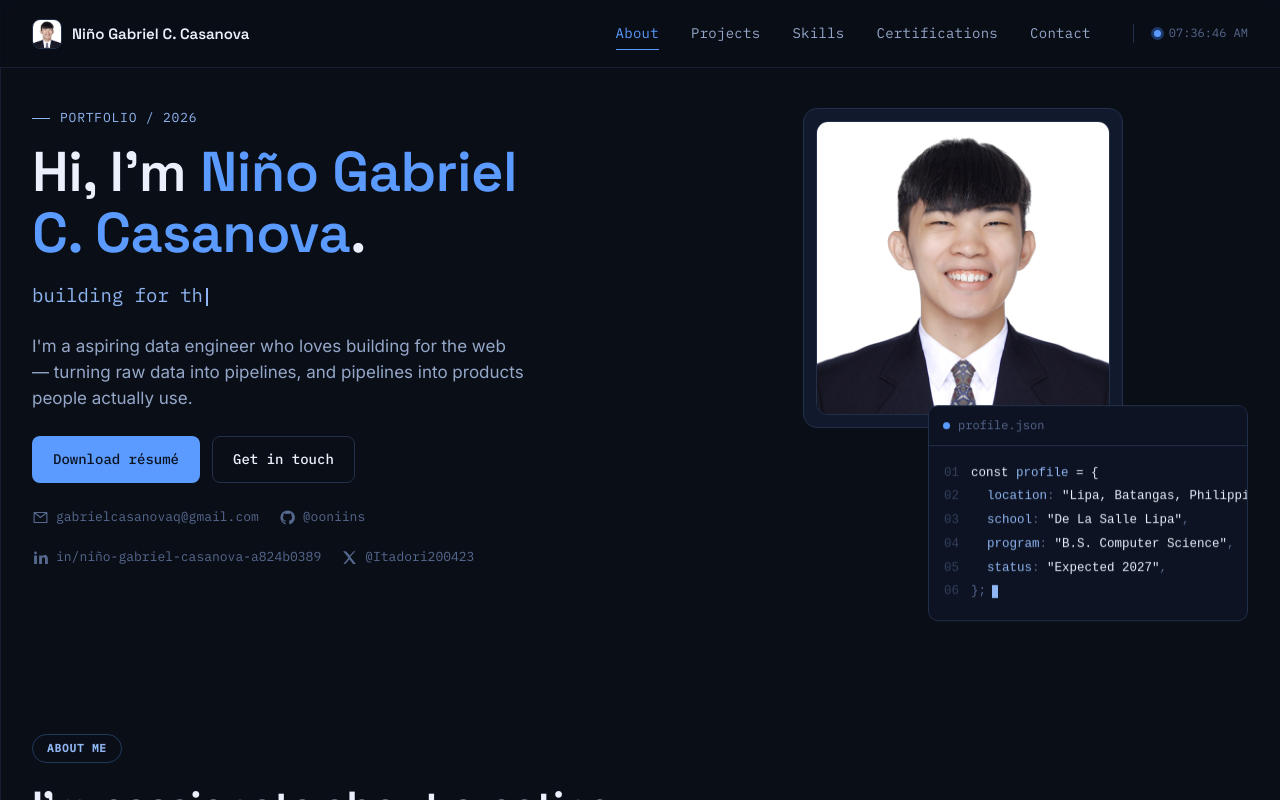
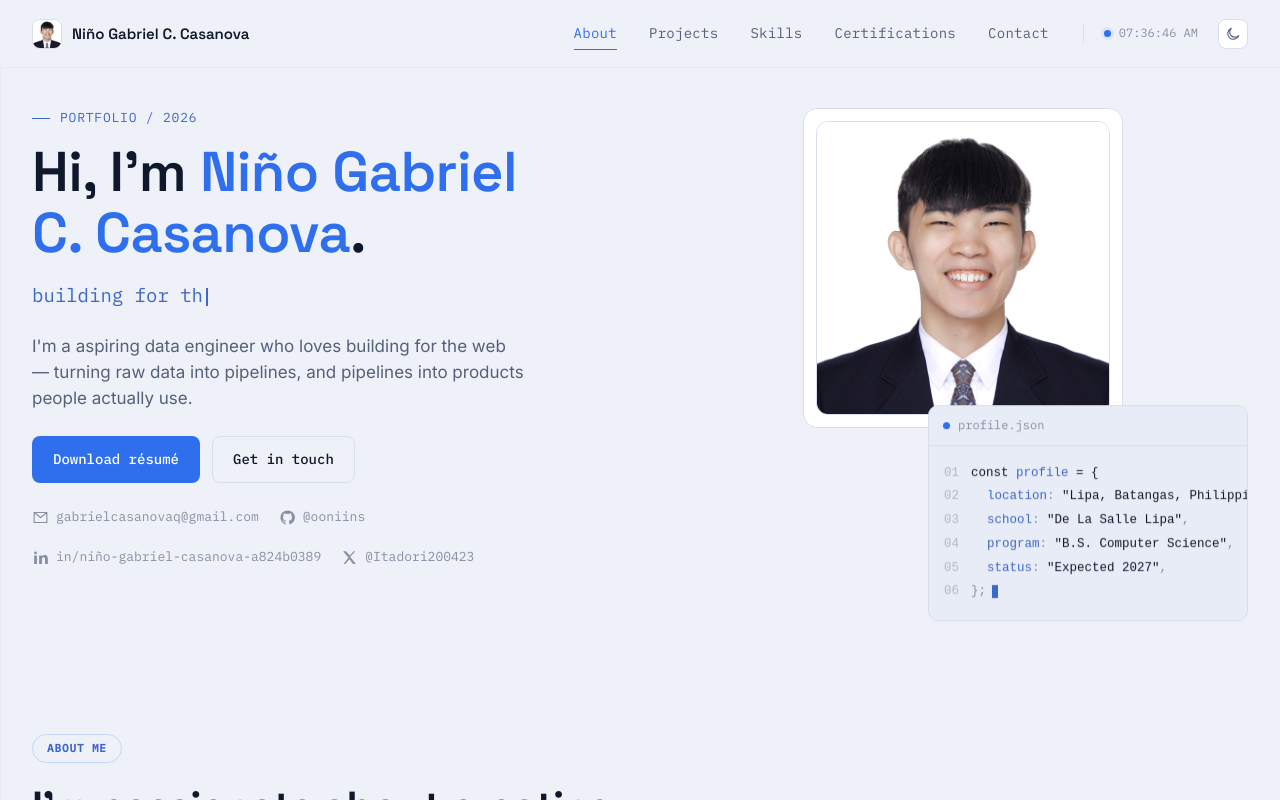
Before and after one commit to ooniins/Casanova_Portfolio, a React (Vite) app: page / in a window 1280 px wide. Shown: the top 800 px of the page. Built offline with nearby package versions, Linux system fonts and the light colour scheme.

Commit message:
Feat: Added Dark/Light Theme

```diff
--- a/index.html
+++ b/index.html
@@ -5,7 +5,24 @@
     <link rel="icon" type="image/svg+xml" href="/favicon.svg" />
     <meta name="viewport" content="width=device-width, initial-scale=1.0" />
     <meta name="description" content="Personal portfolio - software engineer" />
-    <title>Casanova_Portfolio</title>
+    <title>Niño Gabriel C. Casanova — Portfolio</title>
+    <script>
+      // Runs before first paint to avoid a flash of the wrong theme.
+      (function () {
+        try {
+          var stored = localStorage.getItem("theme");
+          var theme =
+            stored === "light" || stored === "dark"
+              ? stored
+              : window.matchMedia("(prefers-color-scheme: light)").matches
+              ? "light"
+              : "dark";
+          document.documentElement.setAttribute("data-theme", theme);
+        } catch (e) {
+          document.documentElement.setAttribute("data-theme", "dark");
+        }
+      })();
+    </script>
   </head>
   <body>
     <div id="root"></div>
--- a/src/components/Icon.jsx
+++ b/src/components/Icon.jsx
@@ -15,10 +15,7 @@ const paths = {
     />
   ),
   x: (
-    <path
-      d="m3 3 7.5 9.5L3.4 21H6l6-6.6L17 21h4l-8-9.9L20.3 3H18l-5.6 6.2L7 3H3Z"
-      fill="currentColor"
-    />
+    <path d="m3 3 7.5 9.5L3.4 21H6l6-6.6L17 21h4l-8-9.9L20.3 3H18l-5.6 6.2L7 3H3Z" fill="currentColor" />
   ),
   external: (
     <path d="M7 17 17 7M17 7H9M17 7v8" fill="none" stroke="currentColor" strokeWidth="1.6" strokeLinecap="round" strokeLinejoin="round" />
@@ -38,6 +35,22 @@ const paths = {
   close: (
     <path d="M6 6l12 12M18 6 6 18" fill="none" stroke="currentColor" strokeWidth="1.6" strokeLinecap="round" />
   ),
+  sun: (
+    <g fill="none" stroke="currentColor" strokeWidth="1.7" strokeLinecap="round">
+      <circle cx="12" cy="12" r="4.2" />
+      <path d="M12 2.5v2.4M12 19.1v2.4M4.6 4.6l1.7 1.7M17.7 17.7l1.7 1.7M2.5 12h2.4M19.1 12h2.4M4.6 19.4l1.7-1.7M17.7 6.3l1.7-1.7" />
+    </g>
+  ),
+  moon: (
+    <path
+      d="M20.5 14.6A8.5 8.5 0 1 1 9.4 3.5a7 7 0 0 0 11.1 11.1Z"
+      fill="none"
+      stroke="currentColor"
+      strokeWidth="1.7"
+      strokeLinecap="round"
+      strokeLinejoin="round"
+    />
+  ),
 };
 
 export default function Icon({ name, size = 18, className = "" }) {
--- a/src/components/Navbar.css
+++ b/src/components/Navbar.css
@@ -5,7 +5,7 @@
   right: 0;
   height: var(--nav-height);
   z-index: 100;
-  background: rgba(10, 14, 23, 0.82);
+  background: var(--nav-bg);
   backdrop-filter: blur(10px);
   border-bottom: 1px solid var(--line-soft);
 }
@@ -14,7 +14,7 @@
   height: 100%;
   display: flex;
   align-items: center;
-  gap: 28px;
+  gap: 20px;
 }
 
 .navbar__logo {
--- a/src/components/Navbar.jsx
+++ b/src/components/Navbar.jsx
@@ -1,5 +1,6 @@
 import { useState } from "react";
 import Icon from "./Icon";
+import ThemeToggle from "./ThemeToggle";
 import { useActiveSection } from "../hooks/useActiveSection";
 import { useClock } from "../hooks/useClock";
 import { profile } from "../data/portfolioData";
@@ -12,6 +13,7 @@ const NAV_ITEMS = [
   { id: "certifications", label: "Certifications" },
   { id: "contact", label: "Contact" },
 ];
+
 export default function Navbar() {
   const active = useActiveSection(NAV_ITEMS.map((item) => item.id));
   const { time } = useClock();
@@ -64,6 +66,8 @@ export default function Navbar() {
           <span className="navbar__clock">{time}</span>
         </div>
 
+        <ThemeToggle />
+
         <button
           className="navbar__toggle"
           aria-label={open ? "Close menu" : "Open menu"}
--- /dev/null
+++ b/src/components/ThemeToggle.css
@@ -0,0 +1,21 @@
+.theme-toggle {
+  width: 30px;
+  height: 30px;
+  border-radius: 8px;
+  border: 1px solid var(--line);
+  background: var(--bg-raised);
+  color: var(--ink-dim);
+  display: grid;
+  place-items: center;
+  flex-shrink: 0;
+  transition: border-color 0.15s ease, color 0.15s ease, transform 0.15s ease;
+}
+
+.theme-toggle:hover {
+  border-color: var(--blue-dim);
+  color: var(--blue);
+}
+
+.theme-toggle:active {
+  transform: scale(0.92);
+}
--- /dev/null
+++ b/src/components/ThemeToggle.jsx
@@ -0,0 +1,19 @@
+import Icon from "./Icon";
+import { useTheme } from "../hooks/useTheme";
+import "./ThemeToggle.css";
+
+export default function ThemeToggle() {
+  const { theme, toggleTheme } = useTheme();
+  const isLight = theme === "light";
+
+  return (
+    <button
+      className="theme-toggle"
+      onClick={toggleTheme}
+      aria-label={isLight ? "Switch to dark mode" : "Switch to light mode"}
+      title={isLight ? "Switch to dark mode" : "Switch to light mode"}
+    >
+      <Icon name={isLight ? "moon" : "sun"} size={16} />
+    </button>
+  );
+}
--- /dev/null
+++ b/src/hooks/useTheme.js
@@ -0,0 +1,24 @@
+import { useEffect, useState } from "react";
+
+const STORAGE_KEY = "theme";
+
+function getInitialTheme() {
+  if (typeof window === "undefined") return "dark";
+  const stored = window.localStorage.getItem(STORAGE_KEY);
+  if (stored === "light" || stored === "dark") return stored;
+  // No saved preference yet — fall back to the visitor's OS-level setting.
+  return window.matchMedia?.("(prefers-color-scheme: light)").matches ? "light" : "dark";
+}
+
+export function useTheme() {
+  const [theme, setTheme] = useState(getInitialTheme);
+
+  useEffect(() => {
+    document.documentElement.setAttribute("data-theme", theme);
+    window.localStorage.setItem(STORAGE_KEY, theme);
+  }, [theme]);
+
+  const toggleTheme = () => setTheme((t) => (t === "dark" ? "light" : "dark"));
+
+  return { theme, toggleTheme };
+}
--- a/src/index.css
+++ b/src/index.css
@@ -1,9 +1,7 @@
 :root {
   color-scheme: dark;
-  position: relative;
-  z-index: 0;
 
-  /* ---- palette: monochromatic blue ---- */
+  /* ---- palette: monochromatic blue (dark theme, default) ---- */
   --bg: #0a0e17;
   --bg-raised: #111a2c;
   --bg-inset: #0d1322;
@@ -14,13 +12,18 @@
   --ink-dim: #94a7c9;
   --ink-faint: #56698f;
 
-  /* three tints of the same blue hue — used for hierarchy, not variety */
-  --blue: #5b9bff;       /* brightest — primary actions, name, active nav */
-  --blue-dim: #1b3868;   /* dimmed fill behind --blue */
-  --blue-soft: #8fb6f2;  /* mid tone — links, typed text, eyebrows */
+  --blue: #5b9bff;
+  --blue-dim: #1b3868;
+  --blue-soft: #8fb6f2;
   --blue-soft-dim: #24405f;
-  --blue-muted: #6b85b3; /* deepest — tertiary tags, quiet accents */
+  --blue-muted: #6b85b3;
   --blue-muted-dim: #223350;
+
+  /* text color to place on top of a solid --blue background (buttons, selection) */
+  --blue-contrast: #0a1220;
+
+  /* navbar's translucent backdrop, kept in sync with --bg per theme */
+  --nav-bg: rgba(10, 14, 23, 0.82);
 
   /* ---- type ---- */
   --font-display: "Space Grotesk", "Inter", sans-serif;
@@ -32,8 +35,39 @@
   --nav-height: 68px;
 }
 
+[data-theme="light"] {
+  color-scheme: light;
+
+  /* ---- palette: monochromatic blue (light theme) ---- */
+  --bg: #eef1f8;
+  --bg-raised: #ffffff;
+  --bg-inset: #e7ecf6;
+  --line: #d7deec;
+  --line-soft: #e6eaf3;
+
+  --ink: #10182b;
+  --ink-dim: #55617a;
+  --ink-faint: #8790a3;
+
+  --blue: #2f6fed;
+  --blue-dim: #dce7fc;
+  --blue-soft: #3f66c9;
+  --blue-soft-dim: #e6edfb;
+  --blue-muted: #5c6f96;
+  --blue-muted-dim: #eaeef6;
+
+  --blue-contrast: #ffffff;
+
+  --nav-bg: rgba(238, 241, 248, 0.82);
+}
+
 * {
   box-sizing: border-box;
+}
+
+#root {
+  position: relative;
+  z-index: 0;
 }
 
 html {
@@ -48,6 +82,7 @@ body {
   font-size: 16px;
   line-height: 1.55;
   -webkit-font-smoothing: antialiased;
+  transition: background-color 0.2s ease, color 0.2s ease;
 }
 
 /* faint grid texture across the whole page */
@@ -90,7 +125,7 @@ ul {
 
 ::selection {
   background: var(--blue);
-  color: #0a1220;
+  color: var(--blue-contrast);
 }
 
 :focus-visible {
--- a/src/styles/shared.css
+++ b/src/styles/shared.css
@@ -14,7 +14,7 @@
 
 .btn--primary {
   background: var(--blue);
-  color: #0a1220;
+  color: var(--blue-contrast);
 }
 
 .btn--primary:hover {
@@ -37,7 +37,6 @@
   gap: 8px;
 }
 
-/* default tag = mid-tone blue */
 .tag {
   font-family: var(--font-mono);
   font-size: 12.5px;
@@ -48,14 +47,12 @@
   background: rgba(143, 182, 242, 0.07);
 }
 
-/* brightest blue variant — used sparingly, e.g. featured items */
 .tag-row--primary .tag {
   border-color: var(--blue-dim);
   color: var(--blue);
   background: rgba(91, 155, 255, 0.09);
 }
 
-/* deepest, quietest blue variant */
 .tag-row--muted .tag {
   border-color: var(--blue-muted-dim);
   color: var(--blue-muted);
```
